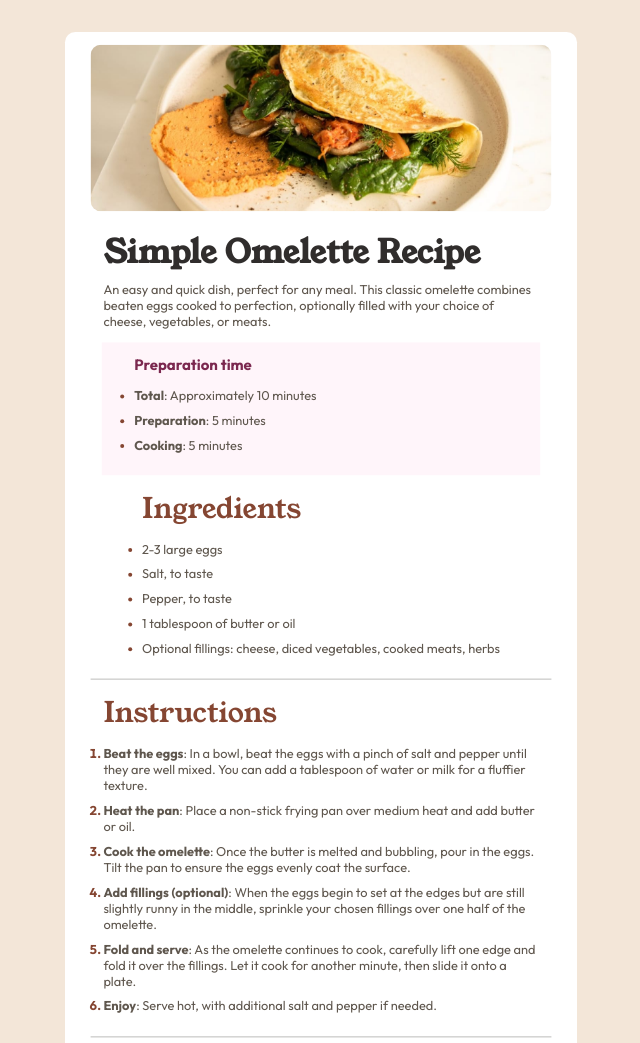
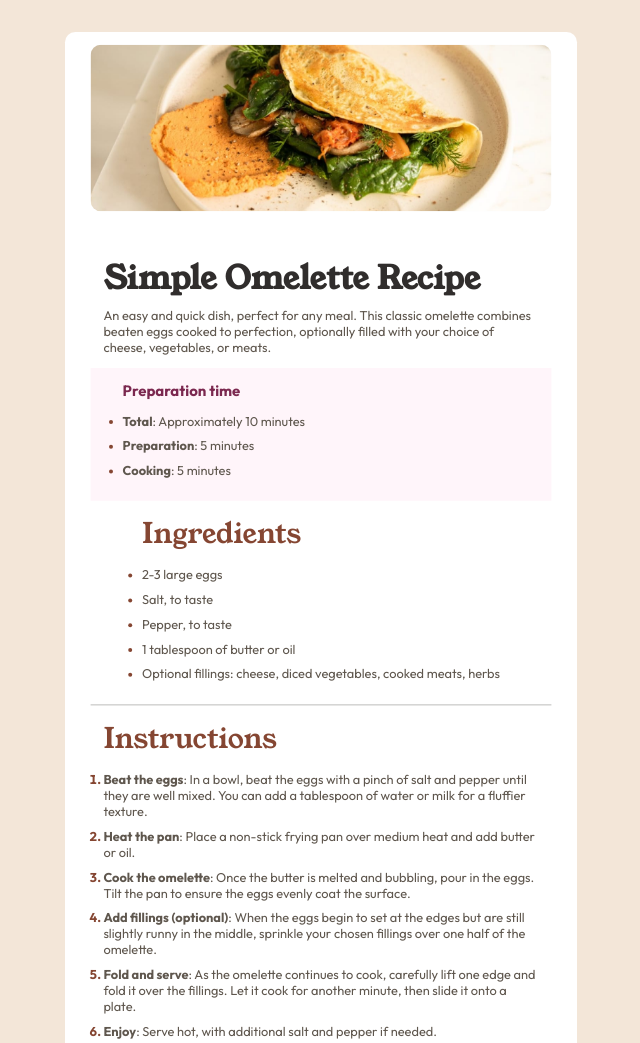
Before and after one commit to Enilolade/recipe-page, a plain HTML site: page index.html in a window 1280 px wide. Shown: the top 1043 px of the page, without its empty margins (319-959 px from the left). Drawn offline with Linux system fonts and the light colour scheme.

Commit message:
large screen sizing

```diff
--- a/style.css
+++ b/style.css
@@ -8,8 +8,6 @@ body {
   font-family: "Outfit", sans-serif;
   font-size: 16px;
   height: 100%;
-  margin: 0;
-  padding: 0;
   display: flex;
   flex-direction: column;
   justify-content: center;
@@ -19,7 +17,7 @@ body {
 .container {
   background-color: hsl(0, 0%, 100%);
   display: grid;
-  grid-template-rows: 11rem 1fr;
+  grid-template-rows: auto 1fr;
   grid-template-columns: 1fr;
   position: relative;
   width: 100%;
@@ -120,6 +118,7 @@ hr {
   font-size: 11px;
   text-align: center;
 }
+
 .attribution a {
   color: hsl(228, 45%, 44%);
 }
@@ -131,7 +130,6 @@ hr {
 
   .container {
     border-radius: 0.8rem;
-    grid-template-rows: 13rem 1fr;
     width: 70%;
   }
 
@@ -144,7 +142,7 @@ hr {
 
   #prep-time {
     padding: 1rem;
-    width: 95%;
+    width: 100%;
   }
 
   #prep-time > * {
@@ -189,20 +187,11 @@ hr {
   }
 }
 
-/* @media screen and (max-width: 1440px) {
-  body {
-    font-size: 1rem;
+@media screen and (min-width: 1200px) and(max-width: 1440px) {
+  /* .header-image {
+    height: 20rem;
+  } */
+  .nutrition-info {
+    gap: 10rem;
   }
-
-  .container {
-    grid-template-rows: 17rem 1fr;
-    transform: scale(0.9);
-  }
-
-  #header-image {
-    height: 14rem;
-  }
-  .nutrition-info {
-    gap: 15rem;
-  }
-} */
+}
```
